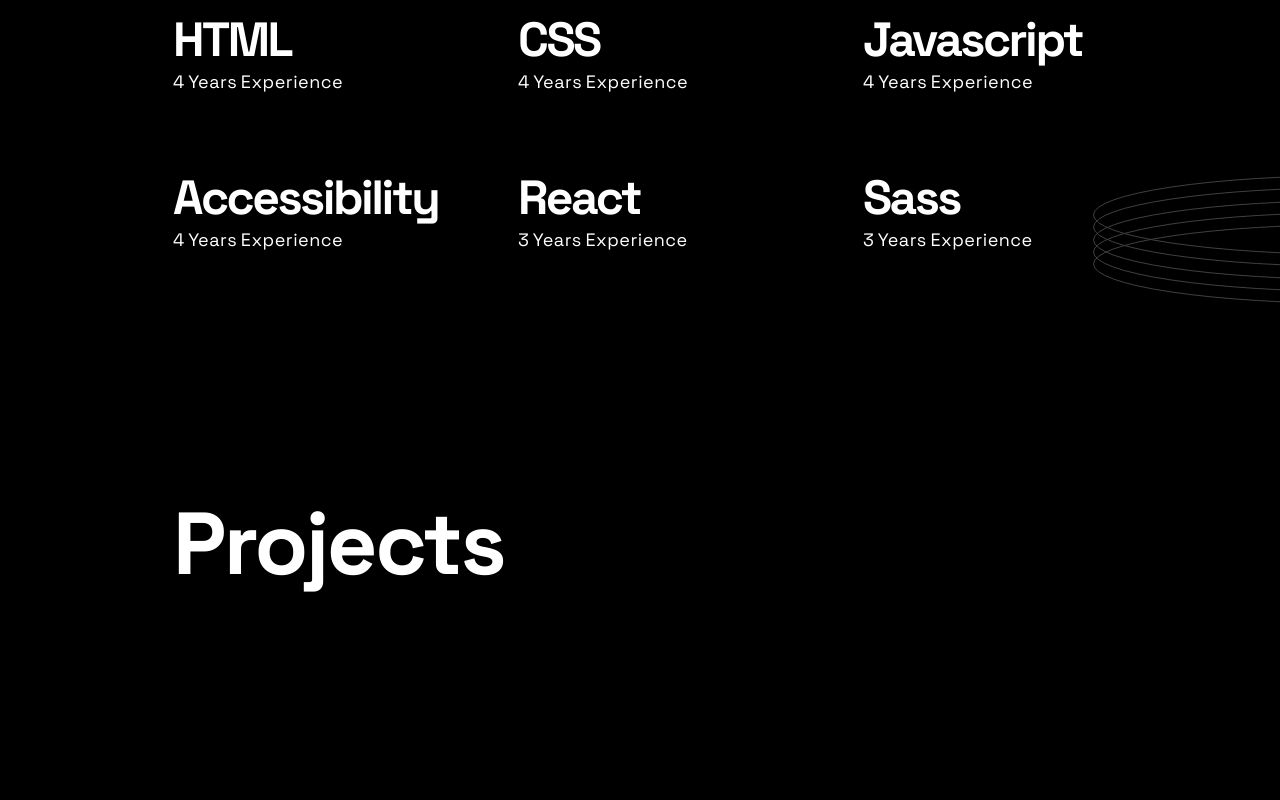
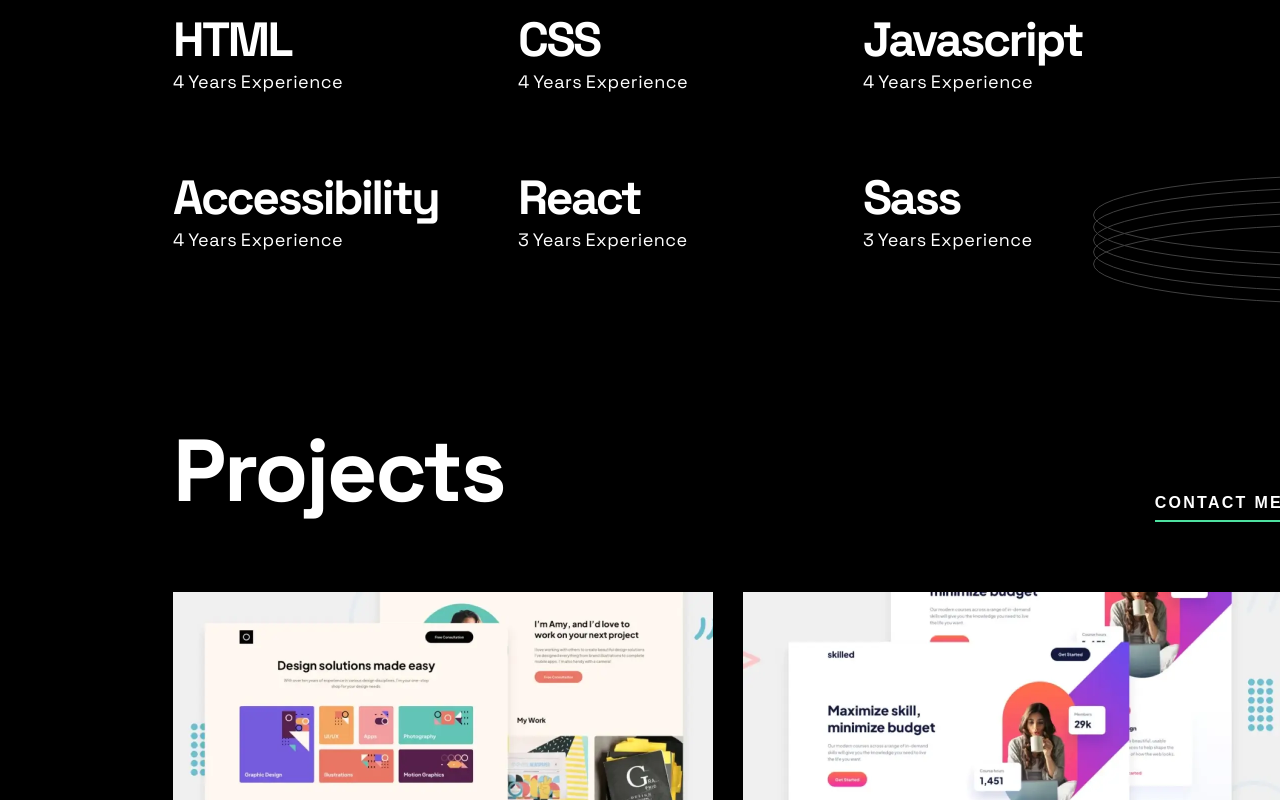
Before and after one commit to Stalius4/single-page-developer-portfolio, a React (Create React App) app: page / in a window 1280 px wide. Shown: the part 899-1699 px from the top of the page. Built offline with nearby package versions, Linux system fonts and the light colour scheme.

Commit message:
Projects container structure added

```diff
--- a/src/components/projects.js
+++ b/src/components/projects.js
@@ -1,6 +1,10 @@
 import "../styles/projects.css"
-
-
+import project1 from "../assets/images/thumbnail-project-1-large.webp"
+import project2 from "../assets/images/thumbnail-project-2-large.webp"
+import project3 from "../assets/images/thumbnail-project-3-large.webp"
+import project4 from "../assets/images/thumbnail-project-4-large.webp"
+import project5 from "../assets/images/thumbnail-project-5-large.webp"
+import project6 from "../assets/images/thumbnail-project-6-large.webp"
 function Projects() {
 
 
@@ -8,8 +12,42 @@
 
     return (
     <section className="projects-outer">
-
-<h1>Projects</h1>
+        <section className="top-projects-contactMe">
+          <h1>Projects</h1>
+          <button >CONTACT ME</button>
+        </section>
+      <div class="project-cards">
+        <div className="project-container">
+          <img src={project1} alt="project1"/>
+          <div className="project-name">DESIGN PORTFOLIO</div>
+          <div className="project-languages">HTML CSS</div>
+        </div>
+        <div className="project-container">
+          <img src={project2} alt="project2"/>
+          <div className="project-name">E-LEARNING LANDING PAGE</div>
+          <div className="project-languages">HTML CSS</div>
+        </div>
+        <div className="project-container">
+          <img src={project3} alt="project3"/>
+          <div className="project-name">TODO WEB APP</div>
+          <div className="project-languages">HTML CSS JAVASCRIPT</div>
+        </div>
+        <div className="project-container">
+          <img src={project4} alt="project4"/>
+          <div className="project-name">ENTERTAINMENT WEB APP</div>
+          <div className="project-languages">HTML CSS JAVASCRIPT</div>
+        </div>
+        <div className="project-container">
+          <img src={project5} alt="project5"/>
+          <div className="project-name">MEMORY GAME</div>
+          <div className="project-languages">HTML CSS JAVASCRIPT</div>
+        </div>
+        <div className="project-container">
+          <img src={project6} alt="project6"/>
+          <div className="project-name">ART GALLERY SHOWCASE</div>
+          <div className="project-languages">HTML CSS JAVASCRIPT</div>
+        </div>
+      </div>
 
   </section>
 
--- a/src/styles/contact-me.css
+++ b/src/styles/contact-me.css
@@ -90,7 +90,7 @@
     content: "";
     position: absolute;
     left: 0;
-    bottom: -5px;
+    bottom: -10px;
     width: 126px;
     height: 2px;
     background-color: var(--green);
--- a/src/styles/projects.css
+++ b/src/styles/projects.css
@@ -10,4 +10,64 @@
 .projects-outer h1 {
     font-size: 88px;
     letter-spacing: -2.5px;
+    margin: 0px;
+    padding-bottom: 65px;
 }
+
+.top-projects-contactMe{
+    display: flex;
+    justify-content: space-between;
+}
+
+.top-projects-contactMe button {
+    font-weight: bold;
+    font-size: 16px;
+    position: relative;
+    letter-spacing:2.29px;
+    border:none;
+    background: none;
+    color:white;
+    padding: 0px;
+}
+.top-projects-contactMe button::after{
+    content: "";
+    position: absolute;
+    left: 0;
+    bottom: 70px;
+    width: 126px;
+    height: 2px;
+    background-color: var(--green);
+}
+
+.project-cards{
+    display: flex;
+    flex-wrap: wrap;
+    column-gap: 30px;
+    row-gap: 70px;
+}
+
+.project-container{
+    display: flex;
+    flex-direction: column;
+
+
+}
+.project-container img{
+    width: 540px;
+    height: 400px;
+
+}
+
+.project-name{
+    font-weight: bold;
+    font-size: 24px;
+    height: 32px;
+    padding-top: 20px;
+}
+
+.project-languages{
+    font-weight: medium;
+    font-size:18px;
+    height: 28px;
+    padding-top: 10px;
+}
```
Also changed, not shown: 1 other file (tests, documents, lock files or other folders).
